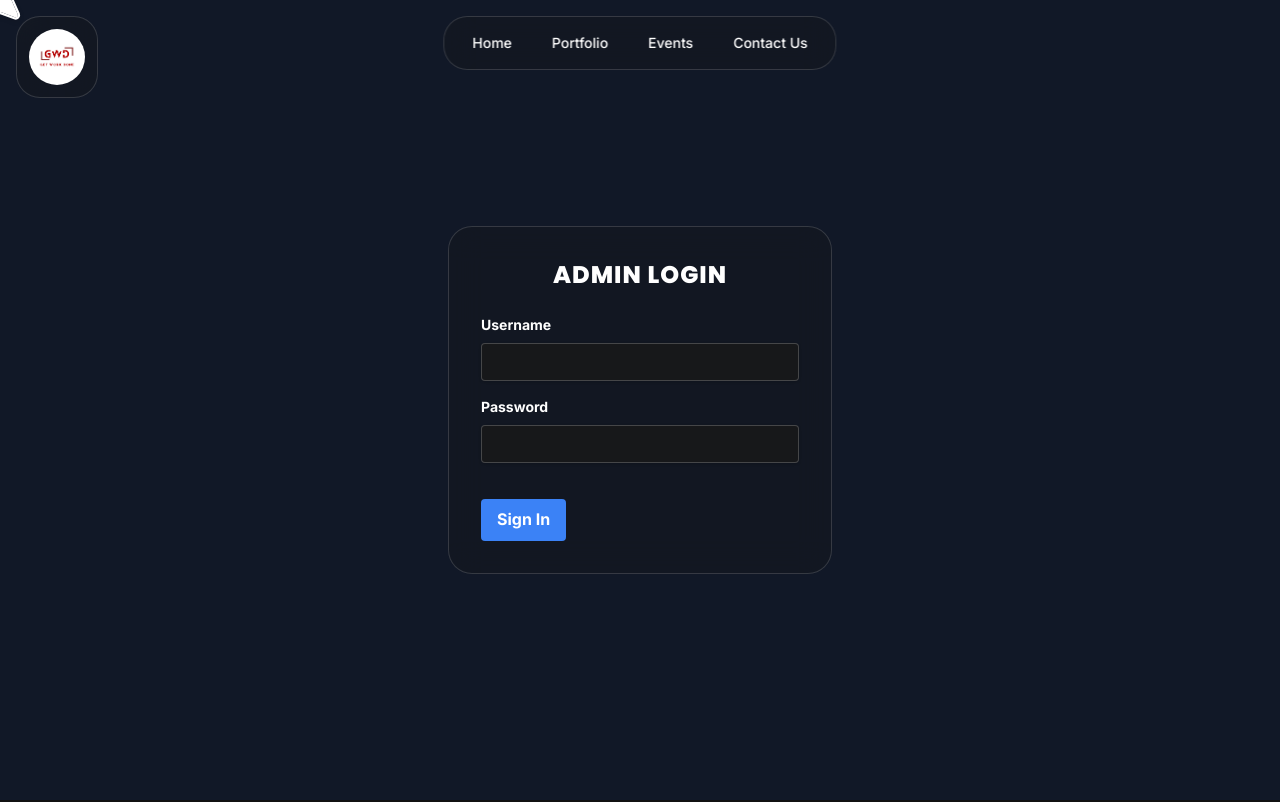
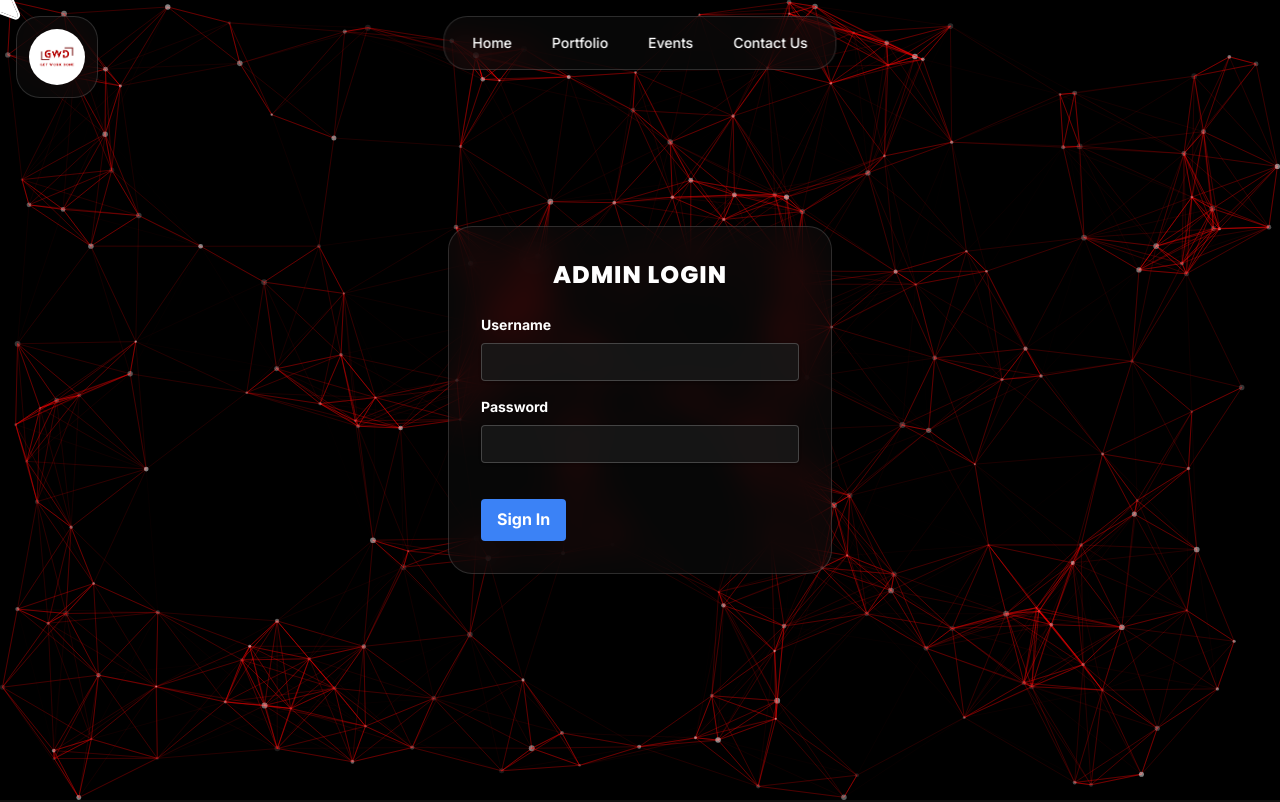
Before and after one commit to Rahmanp-dev/GWD-WEB, a Next.js app: page /admin/inquiries in a window 1280 px wide. Shown: the top 802 px of the page. Built offline with nearby package versions, Linux system fonts and the light colour scheme.

Commit message:
bug fix home

```diff
--- a/components/BackgroundSelector.tsx
+++ b/components/BackgroundSelector.tsx
@@ -1,23 +1,31 @@
-"use client";
+'use client';
 
-import { useState, useEffect } from "react";
-import BackgroundParticles from "./BackgroundParticles";
-import ParticleBackground from "./ParticleBackground";
+import { useState, useEffect, useMemo } from 'react';
+import { usePathname } from 'next/navigation';
+import BackgroundParticles from './BackgroundParticles';
+import ParticleBackground from './ParticleBackground';
 
-type BackgroundType = "tedx" | "classic";
+type BackgroundType = 'tedx' | 'classic' | 'none';
 
 const BackgroundSelector = () => {
-  const [background, setBackground] = useState<BackgroundType>("tedx");
+  const pathname = usePathname();
   const [isClient, setIsClient] = useState(false);
 
   useEffect(() => {
     setIsClient(true);
   }, []);
 
+  const background = useMemo<BackgroundType>(() => {
+    if (pathname === '/') {
+      return 'tedx';
+    }
+    return 'classic';
+  }, [pathname]);
+
   return (
     <>
-      {isClient && background === "tedx" && <BackgroundParticles />}
-      {isClient && background === "classic" && <ParticleBackground />}
+      {isClient && background === 'tedx' && <BackgroundParticles />}
+      {isClient && background === 'classic' && <ParticleBackground />}
     </>
   );
 };
```
